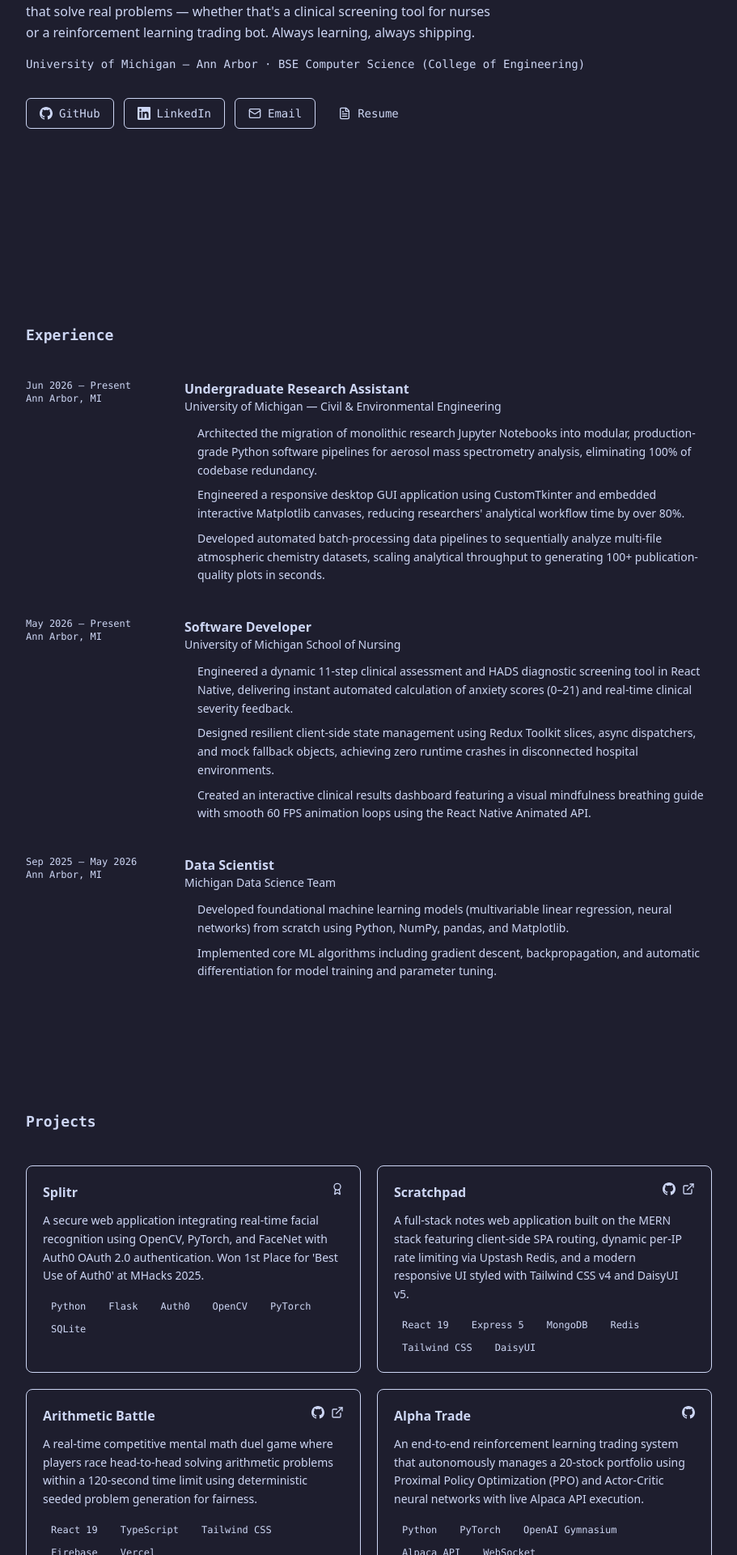
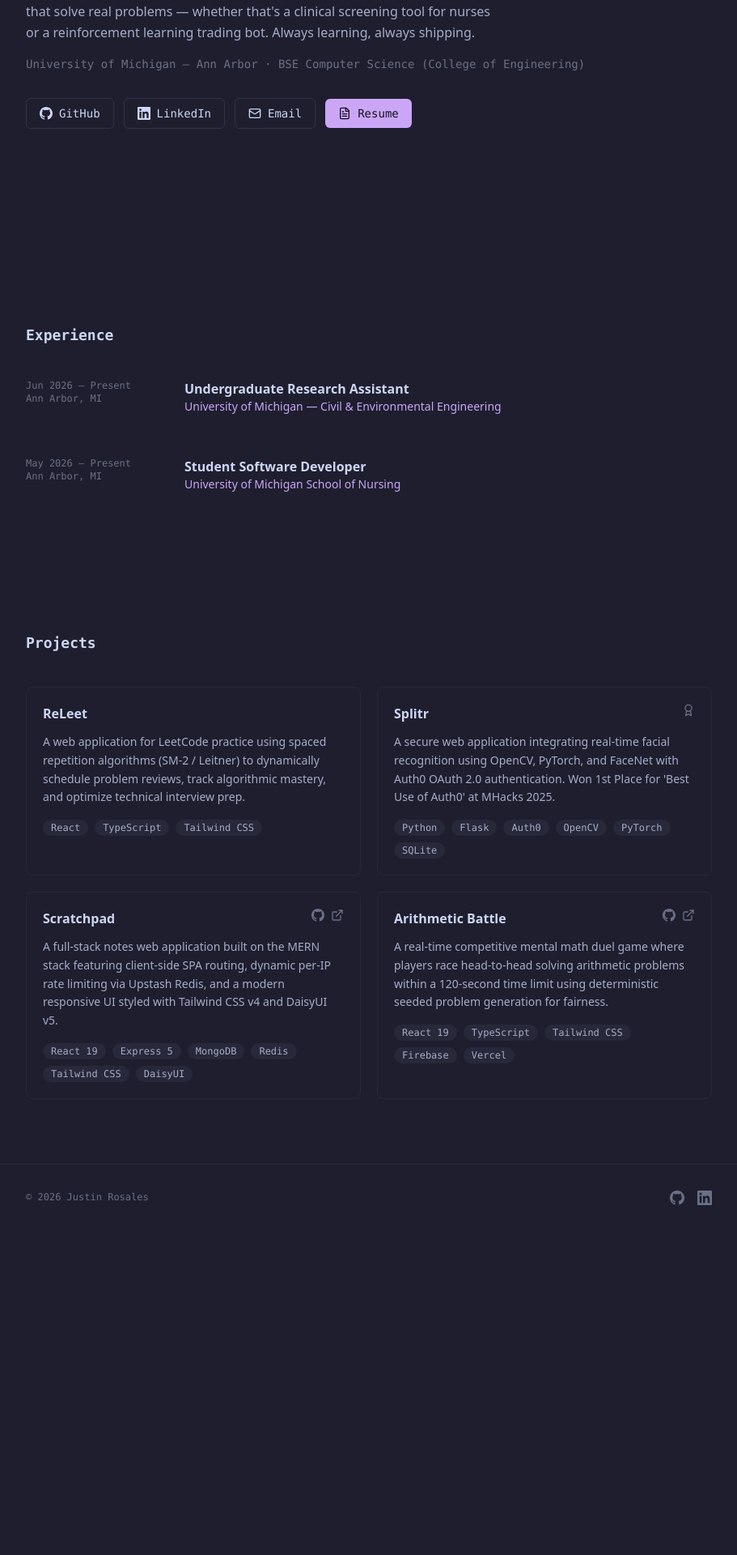
Before and after one commit to justinr25/portfolio-website, a Next.js app: page / in a window 1280 px wide. Shown: the part 440-2360 px from the top of the page at 81% size, without its empty margins (184-1095 px from the left). After the commit the page ends 1960 px from the top, so only its background shows below. Built offline with nearby package versions, Linux system fonts and the light colour scheme.

Commit message:
Migrate color system to Tailwind v4 @theme and update component utilities

```diff
--- a/src/app/globals.css
+++ b/src/app/globals.css
@@ -4,43 +4,51 @@
  * Catppuccin Mocha Color System
  * https://catppuccin.com/palette
  */
-@layer base {
-  :root {
+@theme {
   /* Backgrounds */
-    --base: #1e1e2e;
-    --mantle: #181825;
-    --crust: #11111b;
-    --surface: #313244;
+  --color-base: #1e1e2e;
+  --color-mantle: #181825;
+  --color-crust: #11111b;
+  --color-surface: #313244;
 
   /* Typography */
-    --text: #cdd6f4;
-    --subtext: #a6adc8;
-    --overlay: #6c7086;
+  --color-text: #cdd6f4;
+  --color-subtext: #a6adc8;
+  --color-overlay: #6c7086;
 
   /* Accents */
-    --mauve: #cba6f7;
-    --teal: #94e2d5;
-    --lavender: #b4befe;
-    --peach: #fab387;
-    --green: #a6e3a1;
-    --red: #f38ba8;
+  --color-mauve: #cba6f7;
+  --color-teal: #94e2d5;
+  --color-lavender: #b4befe;
+  --color-peach: #fab387;
+  --color-green: #a6e3a1;
+  --color-red: #f38ba8;
 }
 
+@layer base {
     html {
         scroll-behavior: smooth;
         scroll-padding-top: 5rem;
     }
 
     body {
-    background-color: var(--base);
-    color: var(--text);
-    font-family: ui-sans-serif, system-ui, -apple-system, BlinkMacSystemFont,
-      "Segoe UI", Roboto, "Helvetica Neue", Arial, sans-serif;
+        background-color: var(--color-base);
+        color: var(--color-text);
+        font-family:
+            ui-sans-serif,
+            system-ui,
+            -apple-system,
+            BlinkMacSystemFont,
+            "Segoe UI",
+            Roboto,
+            "Helvetica Neue",
+            Arial,
+            sans-serif;
     }
 
     ::selection {
-    background-color: var(--mauve);
-    color: var(--crust);
+        background-color: var(--color-mauve);
+        color: var(--color-crust);
     }
 }
 
--- a/src/components/layout/Footer.tsx
+++ b/src/components/layout/Footer.tsx
@@ -2,15 +2,19 @@ import { GitHubIcon, LinkedInIcon } from "@/components/icons/BrandIcons";
 
 export function Footer() {
     return (
-    <footer className="border-t border-[--surface]/60 py-8">
-      <div className="mx-auto flex max-w-4xl flex-col items-center gap-4 px-6 text-center">
+        <footer className="border-t border-surface/60 py-8">
+            <div className="mx-auto flex max-w-4xl justify-between gap-4 px-6">
+                <p className="font-mono text-xs text-overlay">
+                    © {new Date().getFullYear()} Justin Rosales
+                </p>
+
                 <div className="flex items-center gap-4">
                     <a
                         href="https://github.com/justinr25"
                         target="_blank"
                         rel="noopener noreferrer"
                         aria-label="GitHub"
-            className="text-[--overlay] transition-colors hover:text-[--mauve]"
+                        className="text-overlay transition-colors hover:text-mauve"
                     >
                         <GitHubIcon size={18} />
                     </a>
@@ -19,15 +23,11 @@ export function Footer() {
                         target="_blank"
                         rel="noopener noreferrer"
                         aria-label="LinkedIn"
-            className="text-[--overlay] transition-colors hover:text-[--mauve]"
+                        className="text-overlay transition-colors hover:text-mauve"
                     >
                         <LinkedInIcon size={18} />
                     </a>
                 </div>
-
-        <p className="font-mono text-xs text-[--overlay]">
-          © {new Date().getFullYear()} Justin Rosales
-        </p>
             </div>
         </footer>
     );
--- a/src/components/sections/Experience.tsx
+++ b/src/components/sections/Experience.tsx
@@ -3,7 +3,7 @@ import { experiences } from "@/data/portfolio";
 export function Experience() {
   return (
     <section id="experience" className="py-20">
-      <h2 className="mb-10 font-mono text-lg font-semibold text-[--text]">
+      <h2 className="mb-10 font-mono text-lg font-semibold text-text">
         Experience
       </h2>
 
@@ -11,23 +11,23 @@ export function Experience() {
         {experiences.map((exp) => (
           <div key={exp.id} className="group grid gap-4 sm:grid-cols-[180px_1fr]">
             <div className="flex flex-col">
-              <span className="font-mono text-xs text-[--overlay]">
+              <span className="font-mono text-xs text-overlay">
                 {exp.dateRange}
               </span>
-              <span className="font-mono text-xs text-[--overlay]">
+              <span className="font-mono text-xs text-overlay">
                 {exp.location}
               </span>
             </div>
 
             <div>
-              <h3 className="font-semibold text-[--text]">{exp.role}</h3>
-              <p className="mb-3 text-sm text-[--mauve]">{exp.organization}</p>
+              <h3 className="font-semibold text-text">{exp.role}</h3>
+              <p className="mb-3 text-sm text-mauve">{exp.organization}</p>
 
               <ul className="space-y-2">
                 {exp.bullets.map((bullet, idx) => (
                   <li
                     key={idx}
-                    className="relative pl-4 text-sm leading-relaxed text-[--subtext] before:absolute before:left-0 before:top-2 before:h-1 before:w-1 before:rounded-full before:bg-[--overlay]"
+                    className="relative pl-4 text-sm leading-relaxed text-subtext before:absolute before:left-0 before:top-2 before:h-1 before:w-1 before:rounded-full before:bg-overlay"
                   >
                     {bullet}
                   </li>
--- a/src/components/sections/Hero.tsx
+++ b/src/components/sections/Hero.tsx
@@ -8,21 +8,21 @@ export function Hero() {
       id="about"
       className="flex min-h-[85vh] flex-col justify-center py-20"
     >
-      <p className="mb-3 font-mono text-sm text-[--mauve]">Hi, my name is</p>
+      <p className="mb-3 font-mono text-sm text-mauve">Hi, my name is</p>
 
-      <h1 className="mb-2 text-4xl font-bold tracking-tight text-[--text] sm:text-5xl">
+      <h1 className="mb-2 text-4xl font-bold tracking-tight text-text sm:text-5xl">
         {profile.name}
       </h1>
 
-      <h2 className="mb-6 text-2xl font-semibold text-[--subtext] sm:text-3xl">
+      <h2 className="mb-6 text-2xl font-semibold text-subtext sm:text-3xl">
         {profile.title}
       </h2>
 
-      <p className="mb-4 max-w-xl text-[--subtext] leading-relaxed">
+      <p className="mb-4 max-w-xl text-subtext leading-relaxed">
         {profile.bio}
       </p>
 
-      <p className="mb-8 font-mono text-sm text-[--overlay]">
+      <p className="mb-8 font-mono text-sm text-overlay">
         {profile.university} · {profile.degree}
       </p>
 
@@ -31,7 +31,7 @@ export function Hero() {
           href={profile.socials.find((s) => s.icon === "github")?.url}
           target="_blank"
           rel="noopener noreferrer"
-          className="inline-flex items-center gap-2 rounded-md border border-[--surface] px-4 py-2 font-mono text-sm text-[--text] transition-colors hover:border-[--mauve] hover:text-[--mauve]"
+          className="inline-flex items-center gap-2 rounded-md border border-surface px-4 py-2 font-mono text-sm text-text transition-colors hover:border-mauve hover:text-mauve"
         >
           <GitHubIcon size={16} />
           GitHub
@@ -41,7 +41,7 @@ export function Hero() {
           href={profile.socials.find((s) => s.icon === "linkedin")?.url}
           target="_blank"
           rel="noopener noreferrer"
-          className="inline-flex items-center gap-2 rounded-md border border-[--surface] px-4 py-2 font-mono text-sm text-[--text] transition-colors hover:border-[--mauve] hover:text-[--mauve]"
+          className="inline-flex items-center gap-2 rounded-md border border-surface px-4 py-2 font-mono text-sm text-text transition-colors hover:border-mauve hover:text-mauve"
         >
           <LinkedInIcon size={16} />
           LinkedIn
@@ -49,7 +49,7 @@ export function Hero() {
 
         <a
           href={`mailto:${profile.email}`}
-          className="inline-flex items-center gap-2 rounded-md border border-[--surface] px-4 py-2 font-mono text-sm text-[--text] transition-colors hover:border-[--mauve] hover:text-[--mauve]"
+          className="inline-flex items-center gap-2 rounded-md border border-surface px-4 py-2 font-mono text-sm text-text transition-colors hover:border-mauve hover:text-mauve"
         >
           <Mail size={16} />
           Email
@@ -59,7 +59,7 @@ export function Hero() {
           href="/resume.pdf"
           target="_blank"
           rel="noopener noreferrer"
-          className="inline-flex items-center gap-2 rounded-md bg-[--mauve] px-4 py-2 font-mono text-sm text-[--crust] transition-opacity hover:opacity-90"
+          className="inline-flex items-center gap-2 rounded-md bg-mauve px-4 py-2 font-mono text-sm text-crust transition-opacity hover:opacity-90"
         >
           <FileText size={16} />
           Resume
--- a/src/components/sections/Projects.tsx
+++ b/src/components/sections/Projects.tsx
@@ -5,7 +5,7 @@ import { projects } from "@/data/portfolio";
 export function Projects() {
     return (
         <section id="projects" className="py-20">
-      <h2 className="mb-10 font-mono text-lg font-semibold text-[--text]">
+            <h2 className="mb-10 font-mono text-lg font-semibold text-text">
                 Projects
             </h2>
 
@@ -13,10 +13,10 @@ export function Projects() {
                 {projects.map((project) => (
                     <div
                         key={project.id}
-            className="group rounded-lg border border-[--surface]/50 p-5 transition-colors hover:border-[--surface] hover:bg-[--surface]/20"
+                        className="group rounded-lg border border-surface/50 p-5 transition-colors hover:border-surface hover:bg-surface/20"
                     >
                         <div className="mb-3 flex items-start justify-between">
-              <h3 className="font-semibold text-[--text] group-hover:text-[--mauve] transition-colors">
+                            <h3 className="font-semibold text-text group-hover:text-mauve transition-colors">
                                 {project.name}
                             </h3>
 
@@ -27,7 +27,7 @@ export function Projects() {
                                         target="_blank"
                                         rel="noopener noreferrer"
                                         aria-label={`${project.name} GitHub`}
-                    className="text-[--overlay] transition-colors hover:text-[--mauve]"
+                                        className="text-overlay transition-colors hover:text-mauve"
                                     >
                                         <GitHubIcon size={16} />
                                     </a>
@@ -38,7 +38,7 @@ export function Projects() {
                                         target="_blank"
                                         rel="noopener noreferrer"
                                         aria-label={`${project.name} live demo`}
-                    className="text-[--overlay] transition-colors hover:text-[--mauve]"
+                                        className="text-overlay transition-colors hover:text-mauve"
                                     >
                                         <ExternalLink size={16} />
                                     </a>
@@ -49,7 +49,7 @@ export function Projects() {
                                         target="_blank"
                                         rel="noopener noreferrer"
                                         aria-label={`${project.name} Devpost`}
-                    className="text-[--overlay] transition-colors hover:text-[--mauve]"
+                                        className="text-overlay transition-colors hover:text-mauve"
                                     >
                                         <Award size={16} />
                                     </a>
@@ -57,7 +57,7 @@ export function Projects() {
                             </div>
                         </div>
 
-            <p className="mb-4 text-sm leading-relaxed text-[--subtext]">
+                        <p className="mb-4 text-sm leading-relaxed text-subtext">
                             {project.description}
                         </p>
 
@@ -65,7 +65,7 @@ export function Projects() {
                             {project.techStack.map((tech) => (
                                 <span
                                     key={tech}
-                  className="rounded-full bg-[--surface]/50 px-2.5 py-0.5 font-mono text-xs text-[--teal]"
+                                    className="rounded-full bg-surface/50 px-2.5 py-0.5 font-mono text-xs text-subtext"
                                 >
                                     {tech}
                                 </span>
--- a/src/data/portfolio.ts
+++ b/src/data/portfolio.ts
@@ -1,4 +1,9 @@
-import type { Profile, Experience, Project, SkillGroup } from "@/types/portfolio";
+import type {
+    Profile,
+    Experience,
+    Project,
+    SkillGroup,
+} from "@/types/portfolio";
 
 export const profile: Profile = {
     name: "Justin Rosales",
@@ -25,41 +30,39 @@ export const experiences: Experience[] = [
     {
         id: "umich-research-assistant",
         role: "Undergraduate Research Assistant",
-    organization: "University of Michigan — Civil & Environmental Engineering",
+        organization:
+            "University of Michigan — Civil & Environmental Engineering",
         dateRange: "Jun 2026 – Present",
         location: "Ann Arbor, MI",
         bullets: [
-      "Architected the migration of monolithic research Jupyter Notebooks into modular, production-grade Python software pipelines for aerosol mass spectrometry analysis, eliminating 100% of codebase redundancy.",
-      "Engineered a responsive desktop GUI application using CustomTkinter and embedded interactive Matplotlib canvases, reducing researchers' analytical workflow time by over 80%.",
-      "Developed automated batch-processing data pipelines to sequentially analyze multi-file atmospheric chemistry datasets, scaling analytical throughput to generating 100+ publication-quality plots in seconds.",
+            // "Architected the migration of monolithic research Jupyter Notebooks into modular, production-grade Python software pipelines for aerosol mass spectrometry analysis, eliminating 100% of codebase redundancy.",
+            // "Engineered a responsive desktop GUI application using CustomTkinter and embedded interactive Matplotlib canvases, reducing researchers' analytical workflow time by over 80%.",
+            // "Developed automated batch-processing data pipelines to sequentially analyze multi-file atmospheric chemistry datasets, scaling analytical throughput to generating 100+ publication-quality plots in seconds.",
         ],
     },
     {
         id: "nurse-friend-dev",
-    role: "Software Developer",
+        role: "Student Software Developer",
         organization: "University of Michigan School of Nursing",
         dateRange: "May 2026 – Present",
         location: "Ann Arbor, MI",
         bullets: [
-      "Engineered a dynamic 11-step clinical assessment and HADS diagnostic screening tool in React Native, delivering instant automated calculation of anxiety scores (0–21) and real-time clinical severity feedback.",
-      "Designed resilient client-side state management using Redux Toolkit slices, async dispatchers, and mock fallback objects, achieving zero runtime crashes in disconnected hospital environments.",
-      "Created an interactive clinical results dashboard featuring a visual mindfulness breathing guide with smooth 60 FPS animation loops using the React Native Animated API.",
-    ],
-  },
-  {
-    id: "mdst-data-scientist",
-    role: "Data Scientist",
-    organization: "Michigan Data Science Team",
-    dateRange: "Sep 2025 – May 2026",
-    location: "Ann Arbor, MI",
-    bullets: [
-      "Developed foundational machine learning models (multivariable linear regression, neural networks) from scratch using Python, NumPy, pandas, and Matplotlib.",
-      "Implemented core ML algorithms including gradient descent, backpropagation, and automatic differentiation for model training and parameter tuning.",
+            // "Engineered a dynamic 11-step clinical assessment and HADS diagnostic screening tool in React Native, delivering instant automated calculation of anxiety scores (0–21) and real-time clinical severity feedback.",
+            // "Designed resilient client-side state management using Redux Toolkit slices, async dispatchers, and mock fallback objects, achieving zero runtime crashes in disconnected hospital environments.",
+            // "Created an interactive clinical results dashboard featuring a visual mindfulness breathing guide with smooth 60 FPS animation loops using the React Native Animated API.",
         ],
     },
 ];
 
 export const projects: Project[] = [
+    {
+        id: "releet",
+        name: "ReLeet",
+        description:
+            "A web application for LeetCode practice using spaced repetition algorithms (SM-2 / Leitner) to dynamically schedule problem reviews, track algorithmic mastery, and optimize technical interview prep.",
+        techStack: ["React", "TypeScript", "Tailwind CSS"],
+        links: {},
+    },
     {
         id: "splitr",
         name: "Splitr",
@@ -104,30 +107,6 @@ export const projects: Project[] = [
             github: "https://github.com/justinr25/arithmetic-battle",
             live: "https://arithmetic-battle.vercel.app/",
         },
-  },
-  {
-    id: "alpha-trade",
-    name: "Alpha Trade",
-    description:
-      "An end-to-end reinforcement learning trading system that autonomously manages a 20-stock portfolio using Proximal Policy Optimization (PPO) and Actor-Critic neural networks with live Alpaca API execution.",
-    techStack: [
-      "Python",
-      "PyTorch",
-      "OpenAI Gymnasium",
-      "Alpaca API",
-      "WebSocket",
-    ],
-    links: {
-      github: "https://github.com/justinr25/Alpha_Trade_MDST",
-    },
-  },
-  {
-    id: "releet",
-    name: "ReLeet",
-    description:
-      "A web application for LeetCode practice using spaced repetition algorithms (SM-2 / Leitner) to dynamically schedule problem reviews, track algorithmic mastery, and optimize technical interview prep.",
-    techStack: ["React", "TypeScript"],
-    links: {},
     },
 ];
 
```
Also changed, not shown: src/components/layout/Navbar.tsx (+4 -4 lines), src/components/sections/Contact.tsx (+5 -5 lines), src/components/sections/Skills.tsx (+4 -4 lines). Lines whose indentation alone changed are shown as unchanged.
